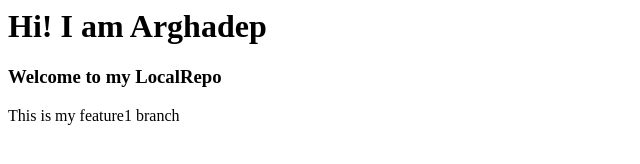
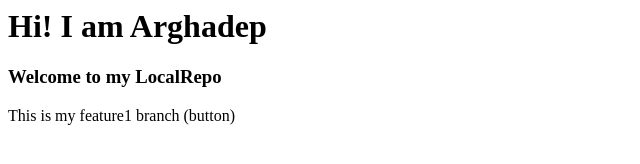
Before and after one commit to Arghadeep-saha/LocalRepository, a plain HTML site: page index.html in a window 1280 px wide. Shown: the full height of the page, 0-640 px from the left. Drawn offline with Linux system fonts and the light colour scheme.

Commit message:
Added button

```diff
--- a/index.html
+++ b/index.html
@@ -1,3 +1,3 @@
 <h1>Hi! I am Arghadep</h1>
 <h3> Welcome to my LocalRepo</h3>
-<P> This is my feature1 branch<p>
+<P> This is my feature1 branch (button)<p>
```
